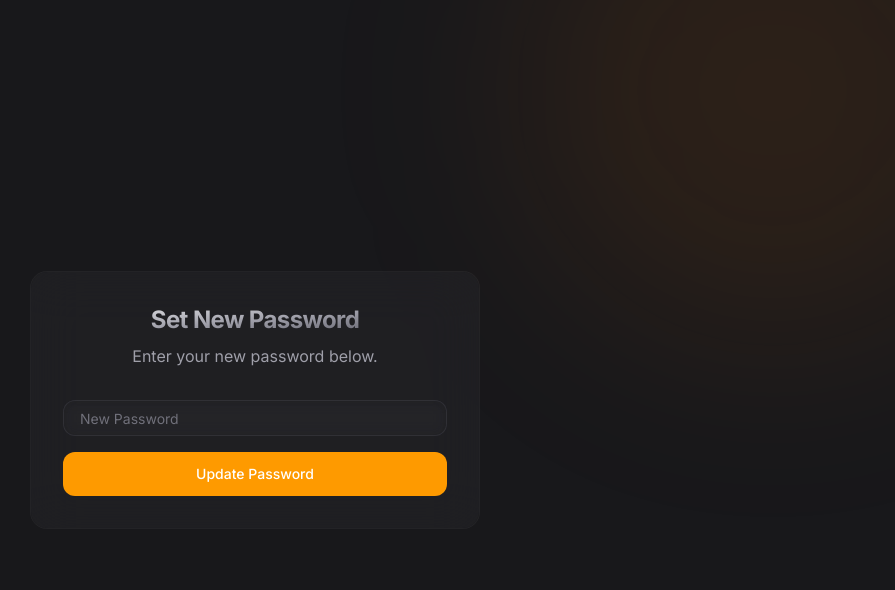
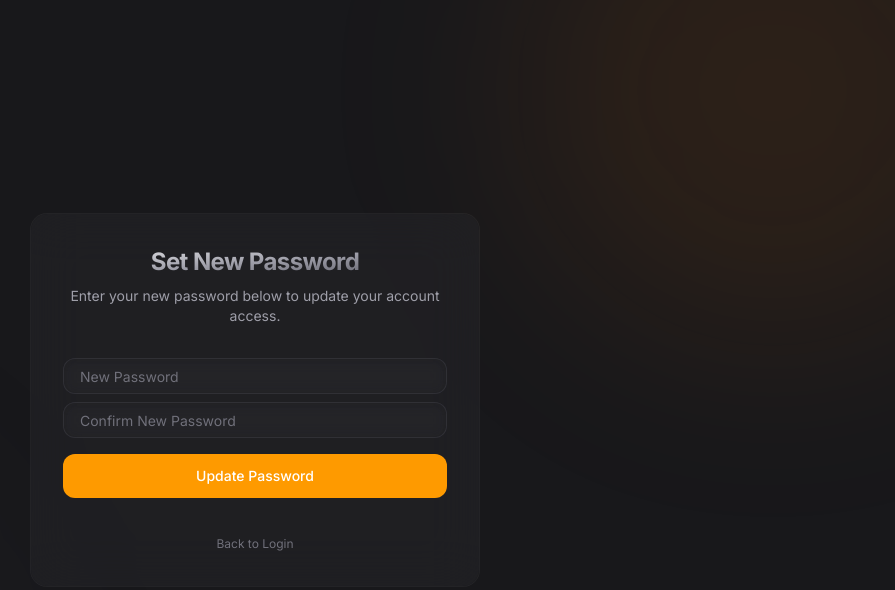
Before and after one commit to reaw55/kanjilens, a Next.js app: page /update-password in a window 1280 px wide. Shown: the top 590 px of the page, without its empty margins (385-1280 px from the left). Built offline with nearby package versions, Linux system fonts and the light colour scheme; no server answers.

Commit message:
fix password reset flow

```diff
--- a/src/app/auth/callback/route.ts
+++ b/src/app/auth/callback/route.ts
@@ -25,11 +25,10 @@ export async function GET(request: Request) {
             }
         } else {
             console.error("Session exchange error:", error);
+            return NextResponse.redirect(`${origin}/auth/auth-code-error?error=${encodeURIComponent(error.message)}`);
         }
     } else {
         console.warn("No Auth Code found in callback URL");
+        return NextResponse.redirect(`${origin}/auth/auth-code-error?error=${encodeURIComponent("No auth code found")}`);
     }
-
-    // return the user to an error page with instructions
-    return NextResponse.redirect(`${origin}/auth/auth-code-error`);
 }
--- a/src/app/update-password/page.tsx
+++ b/src/app/update-password/page.tsx
@@ -1,37 +1,53 @@
+
 "use client";
 
 import { useAuth } from "@/hooks/use-auth";
 import { Button } from "@/components/ui/button";
 import { Input } from "@/components/ui/input";
 import { useState } from "react";
+import Link from "next/link";
 
 export default function UpdatePasswordPage() {
     const { updatePassword, isLoading, error } = useAuth();
     const [password, setPassword] = useState("");
+    const [confirmPassword, setConfirmPassword] = useState("");
+    const [localError, setLocalError] = useState<string | null>(null);
 
-    const handleSubmit = (e: React.FormEvent) => {
+    const handleSubmit = async (e: React.FormEvent) => {
         e.preventDefault();
-        updatePassword(password);
+        setLocalError(null);
+
+        if (password !== confirmPassword) {
+            setLocalError("Passwords do not match");
+            return;
+        }
+
+        if (password.length < 6) {
+            setLocalError("Password must be at least 6 characters");
+            return;
+        }
+
+        await updatePassword(password);
     };
 
     return (
         <div className="flex min-h-screen flex-col items-center justify-center p-4 bg-zinc-900 text-zinc-50 relative overflow-hidden">
-            {/* Background Gradients */}
             <div className="absolute top-[-20%] right-[-10%] w-[500px] h-[500px] rounded-full bg-amber-600/10 blur-[100px]" />
+            <div className="absolute bottom-[-20%] left-[-10%] w-[500px] h-[500px] rounded-full bg-zinc-600/10 blur-[100px]" />
 
             <div className="w-full max-w-md space-y-8 relative z-10 p-8 rounded-2xl bg-zinc-800/50 ring-1 ring-white/5 backdrop-blur-xl reveal-up">
                 <div className="text-center space-y-2">
                     <h1 className="text-2xl font-bold tracking-tight headline-metallic">
                         Set New Password
                     </h1>
-                    <p className="text-zinc-400">
-                        Enter your new password below.
+                    <p className="text-zinc-400 text-sm">
+                        Enter your new password below to update your account access.
                     </p>
                 </div>
 
-                {error && (
+                {(error || localError) && (
                     <div className="p-3 text-sm text-red-500 bg-red-500/10 rounded-lg">
-                        {error}
+                        {error || localError}
                     </div>
                 )}
 
@@ -47,6 +63,16 @@ export default function UpdatePasswordPage() {
                             minLength={6}
                             disabled={isLoading}
                         />
+                        <Input
+                            type="password"
+                            placeholder="Confirm New Password"
+                            className="input-premium"
+                            value={confirmPassword}
+                            onChange={(e) => setConfirmPassword(e.target.value)}
+                            required
+                            minLength={6}
+                            disabled={isLoading}
+                        />
                     </div>
 
                     <Button
@@ -57,6 +83,12 @@ export default function UpdatePasswordPage() {
                         {isLoading ? "Updating..." : "Update Password"}
                     </Button>
                 </form>
+
+                <div className="text-center">
+                    <Link href="/login" className="text-xs text-zinc-500 hover:text-amber-500 transition-colors">
+                        Back to Login
+                    </Link>
+                </div>
             </div>
         </div>
     );
--- a/src/components/map-view.tsx
+++ b/src/components/map-view.tsx
@@ -21,13 +21,26 @@ const icon = L.icon({
 });
 
 // Custom component to update map view
-function MapUpdater({ center }: { center: [number, number] | null }) {
+function MapUpdater({ center, captures }: { center: [number, number] | null, captures: any[] }) {
     const map = useMap();
+
     useEffect(() => {
-        if (center) {
+        if (captures.length > 0) {
+            // Create bounds from all capture locations
+            const points = captures.map(c => [c.geo_lat, c.geo_lng] as [number, number]);
+            const bounds = L.latLngBounds(points);
+
+            if (bounds.isValid()) {
+                map.fitBounds(bounds, {
+                    padding: [50, 50],
+                    maxZoom: 15
+                });
+            }
+        } else if (center) {
             map.setView(center, 13);
         }
-    }, [center, map]);
+    }, [center, captures, map]);
+
     return null;
 }
 
@@ -70,7 +83,7 @@ export default function MapView() {
                     url="https://{s}.basemaps.cartocdn.com/dark_all/{z}/{x}/{y}{r}.png"
                 />
 
-                <MapUpdater center={userLocation} />
+                <MapUpdater center={userLocation} captures={captures} />
 
                 {captures.map(cap => {
                     const imageIcon = L.divIcon({
```
